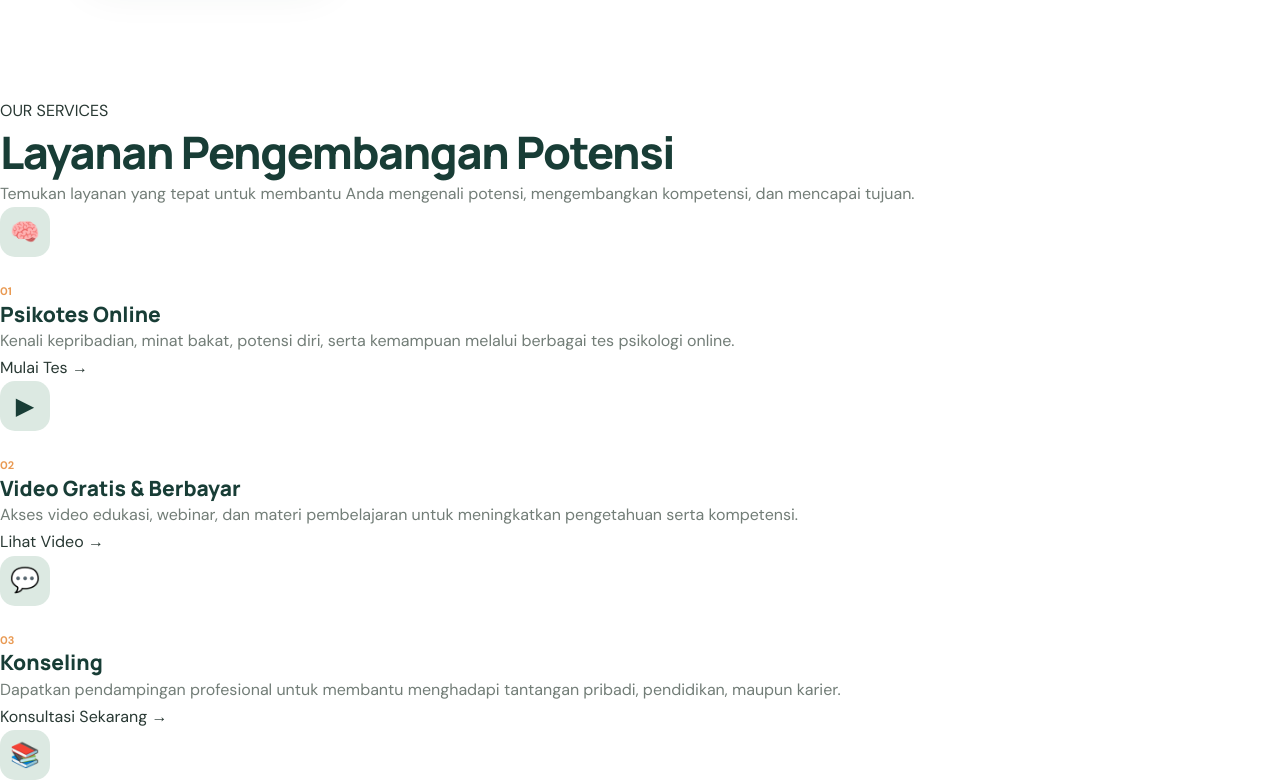
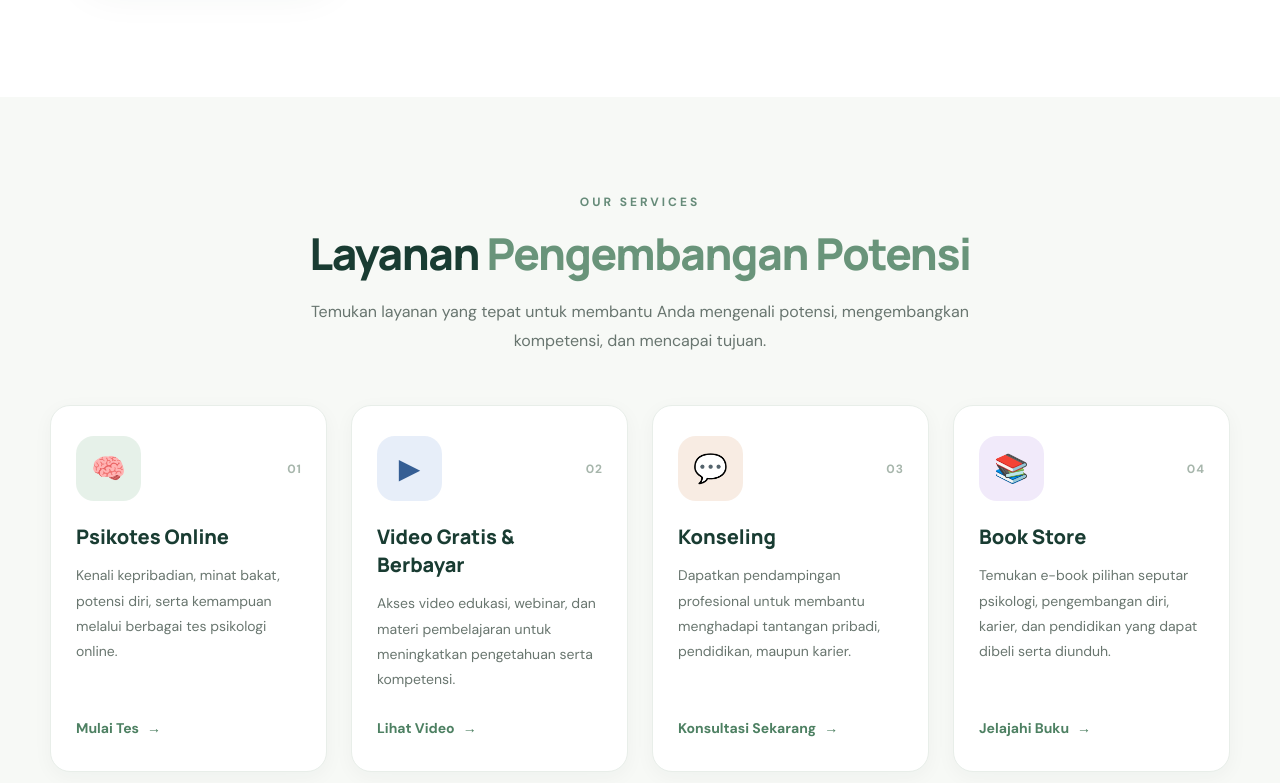
Before and after one commit to imampamungkas/akselerasiconsulting, a plain HTML site: page index.html in a window 1280 px wide. Shown: the part 1643-2426 px from the top of the page. Drawn offline with Linux system fonts and the light colour scheme.

Commit message:
Update style.css

```diff
--- a/assets/css/style.css
+++ b/assets/css/style.css
@@ -1267,3 +1267,175 @@ img {
   }
 
 }
+
+/* ===== AKSELERASI CONSULTING SERVICES ===== */
+
+.services-section {
+  padding: 90px 20px;
+  background: #f7f9f6;
+}
+
+.services-container {
+  max-width: 1180px;
+  margin: auto;
+}
+
+.services-heading {
+  text-align: center;
+  max-width: 700px;
+  margin: 0 auto 50px;
+}
+
+.services-label {
+  display: inline-block;
+  color: #668b79;
+  font-size: 12px;
+  font-weight: 700;
+  letter-spacing: 3px;
+  margin-bottom: 15px;
+}
+
+.services-heading h2 {
+  font-size: clamp(30px, 4vw, 44px);
+  color: #193c32;
+  line-height: 1.2;
+  margin-bottom: 18px;
+}
+
+.services-heading h2 span {
+  color: #69947a;
+}
+
+.services-heading p {
+  font-size: 16px;
+  line-height: 1.8;
+  color: #68756f;
+}
+
+.services-grid {
+  display: grid;
+  grid-template-columns: repeat(4, 1fr);
+  gap: 24px;
+}
+
+.service-box {
+  background: #ffffff;
+  border: 1px solid #e8eee9;
+  border-radius: 20px;
+  padding: 30px 25px;
+  position: relative;
+  transition: all 0.3s ease;
+  display: flex;
+  flex-direction: column;
+  min-height: 320px;
+  box-shadow: 0 5px 20px rgba(25, 60, 50, 0.04);
+}
+
+.service-box:hover {
+  transform: translateY(-8px);
+  box-shadow: 0 15px 35px rgba(25, 60, 50, 0.10);
+  border-color: #a5c4ae;
+}
+
+.service-icon {
+  width: 65px;
+  height: 65px;
+  border-radius: 18px;
+  display: flex;
+  align-items: center;
+  justify-content: center;
+  font-size: 28px;
+  margin-bottom: 22px;
+}
+
+.icon-psychotest {
+  background: #e6f1e9;
+}
+
+.icon-video {
+  background: #e7eef9;
+  color: #355e94;
+}
+
+.icon-counseling {
+  background: #f8ece3;
+}
+
+.icon-bookstore {
+  background: #f1eafa;
+}
+
+.service-number {
+  position: absolute;
+  right: 24px;
+  top: 28px;
+  font-size: 12px;
+  font-weight: 700;
+  color: #a7b6ac;
+  letter-spacing: 1px;
+}
+
+.service-box h3 {
+  color: #193c32;
+  font-size: 20px;
+  margin-bottom: 12px;
+  line-height: 1.4;
+}
+
+.service-box p {
+  color: #69766f;
+  font-size: 14px;
+  line-height: 1.8;
+  margin-bottom: 25px;
+}
+
+.service-link {
+  color: #4d8062;
+  text-decoration: none;
+  font-size: 14px;
+  font-weight: 700;
+  margin-top: auto;
+  display: inline-flex;
+  align-items: center;
+  gap: 8px;
+}
+
+.service-link span {
+  transition: transform 0.2s ease;
+}
+
+.service-link:hover span {
+  transform: translateX(5px);
+}
+
+/* Tablet */
+@media (max-width: 1024px) {
+  .services-grid {
+    grid-template-columns: repeat(2, 1fr);
+  }
+}
+
+/* Mobile */
+@media (max-width: 600px) {
+  .services-section {
+    padding: 60px 18px;
+  }
+
+  .services-heading {
+    margin-bottom: 32px;
+  }
+
+  .services-grid {
+    grid-template-columns: 1fr;
+    gap: 18px;
+  }
+
+  .service-box {
+    min-height: auto;
+    padding: 25px;
+  }
+
+  .services-heading h2 {
+    font-size: 30px;
+  }
+}
```
